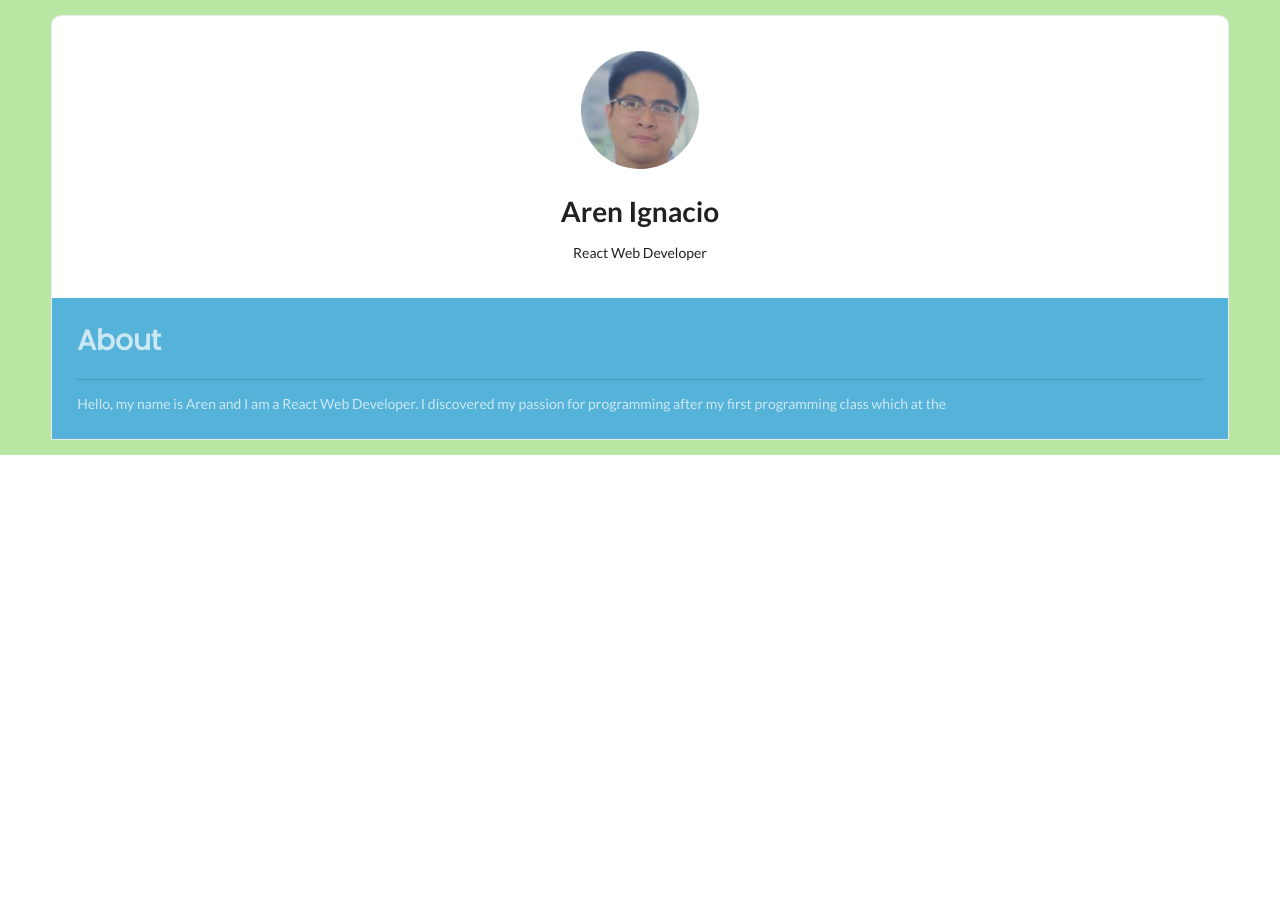
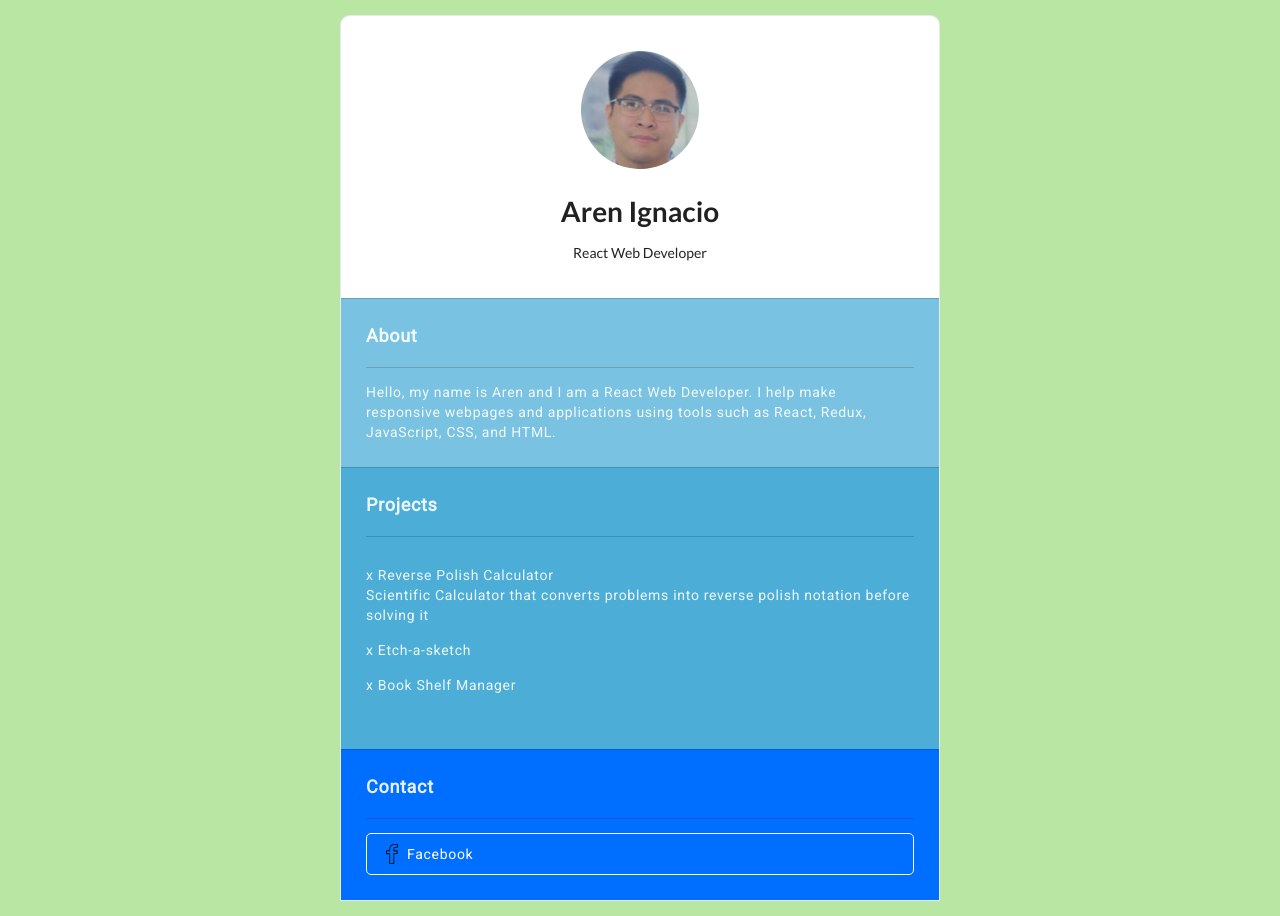
Before and after one commit to arenignacio/portfolio, a React (Create React App) app: page / in a window 1280 px wide. Before the commit the page ends 800 px from the top, so only its background shows below. Built offline with nearby package versions, Linux system fonts and the light colour scheme; a web font is replaced by a local one.

Commit message:
Add Content barebones

```diff
--- a/src/App.js
+++ b/src/App.js
@@ -4,10 +4,15 @@ import style from 'styled-components';
 //components
 import Header from './components/Header';
 import Content from './components/Content';
+import Button from './components/Button';
+
+//assets
+import facebook from './img/facebook.svg';
 
 const OuterContainer = style.div`
 	display: flex;
 	justify-content: center;
+	align-items: center;
 	width: 100%;
 	background: rgba(140, 213, 103, 0.6);
 
@@ -17,11 +22,13 @@ const InnerContainer = style.div`
 	display: flex;
 	flex-direction: column;
 	width: 92%;
+	max-width: 600px;
 	margin: 15px 0px;
 
 	border: 1px solid rgba(212, 212, 212, 0.5);
 	border-radius: 10px 10px 0px 0px ;
 	background: white;
+
 
 `;
 
@@ -32,13 +39,37 @@ const App = () => {
 				<Header></Header>
 				<Content
 					title="About"
-					background="rgba(32, 154, 206, 0.76)"
+					background="rgba(32, 154, 206, 0.6)"
 					content={
 						<p>
 							Hello, my name is Aren and I am a React Web Developer. I
-							discovered my passion for programming after my first
-							programming class which at the
+							help make responsive webpages and applications using tools
+							such as React, Redux, JavaScript, CSS, and HTML.
 						</p>
+					}
+				></Content>
+				<Content
+					title="Projects"
+					background="rgba(32, 154, 206, 0.8)"
+					content={
+						<ul style={{ padding: '0px' }}>
+							<li>
+								Reverse Polish Calculator
+								<p>
+									Scientific Calculator that converts problems into
+									reverse polish notation before solving it
+								</p>
+							</li>
+							<li>Etch-a-sketch</li>
+							<li>Book Shelf Manager</li>
+						</ul>
+					}
+				></Content>
+				<Content
+					title="Contact"
+					background="rgba(0, 110, 255, 1);"
+					content={
+						<Button name="Facebook " icon={facebook} href="test"></Button>
 					}
 				></Content>
 			</InnerContainer>
--- /dev/null
+++ b/src/components/Button.js
@@ -0,0 +1,24 @@
+import style from 'styled-components';
+
+const Container = style.a.attrs(({ href }) => ({ href }))`
+display: flex;
+align-items: flex-start;
+   padding: 10px 15px;
+   border: 1px solid white;
+   border-radius: 5px;
+   color: white;
+
+   img { margin-right: 5px;}
+
+   `;
+
+const Button = ({ href, name, icon }) => {
+	return (
+		<Container href={href}>
+			<img src={icon} alt={name} width="20px" />
+			<span>{name}</span>
+		</Container>
+	);
+};
+
+export default Button;
--- a/src/components/Content.js
+++ b/src/components/Content.js
@@ -5,15 +5,27 @@ const Container = style.div`
    flex-direction: column;
    width: 100%;
    padding: 25px;
+   color: rgba(255, 255, 255, 0.9);
+   letter-spacing: 0.7px;
+   border-top: 1px solid rgba(0, 0, 0, 0.16);
+   font-family: Roboto, serif;
 
-   color: rgba(255, 255, 255, 0.7);
-
-   h1 {
+   h3 {
       border-bottom: 1px solid rgba(0, 0, 0, 0.16);
       padding-bottom: 20px;
 
-      font-family: Poppins, sans-serif;
+      font-family: Roboto, sans-serif;
    }
+
+   li {
+      list-style: none;
+      margin-bottom: 15px;
+
+      &::before {
+         content: 'x ';
+      }
+   }
+
 
 
    ${({ background }) => {
@@ -24,7 +36,7 @@ const Container = style.div`
 const Content = ({ title, background, content }) => {
 	return (
 		<Container background={background}>
-			<h1>{title}</h1>
+			<h3>{title}</h3>
 			{content}
 		</Container>
 	);
```
Also changed, not shown: src/img/facebook.svg (added), 1 other file (tests, documents, lock files or other folders).
